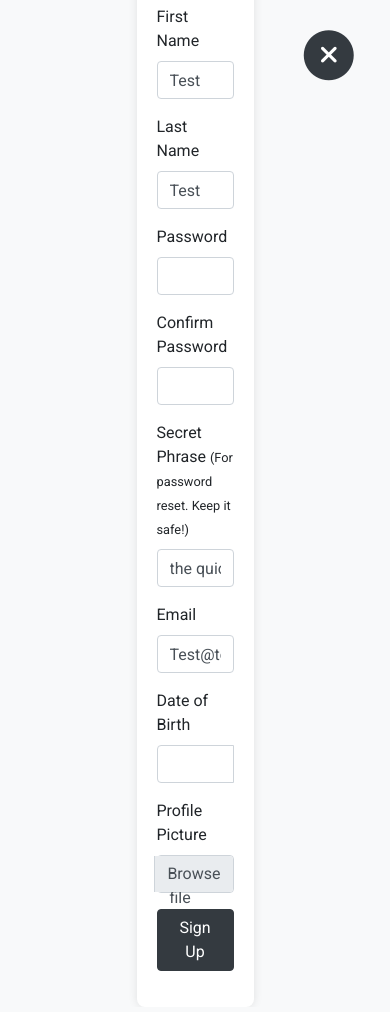
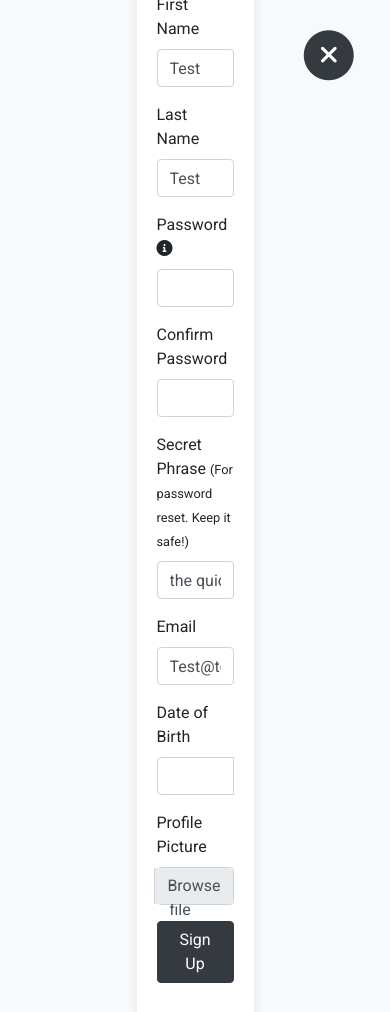
Before and after one commit to OptimaLPro/AthletiLink, a website: page SignUp.html in a window 390 px wide. Drawn offline with nearby package versions, Linux system fonts and the light colour scheme.

Commit message:
signup - added popover for password instructions

```diff
--- a/SignUp.html
+++ b/SignUp.html
@@ -8,6 +8,10 @@
   <link rel="icon" type="image/x-icon" href="/assets/images/Favicon/Regular/favicon-32x32.png" />
   <link href="https://fonts.googleapis.com/css2?family=Roboto:wght@400;700&display=swap" rel="stylesheet" />
   <script src="https://code.jquery.com/jquery-3.6.4.min.js"></script>
+  <script src="https://cdnjs.cloudflare.com/ajax/libs/popper.js/1.11.0/umd/popper.min.js"
+    integrity="sha384-b/U6ypiBEHpOf/4+1nzFpr53nxSS+GLCkfwBdFNTxtclqqenISfwAzpKaMNFNmj4"
+    crossorigin="anonymous"></script>
+  <script src="https://stackpath.bootstrapcdn.com/bootstrap/4.3.1/js/bootstrap.min.js"></script>
   <link rel="stylesheet" href="https://stackpath.bootstrapcdn.com/bootstrap/4.3.1/css/bootstrap.min.css" />
   <link rel="stylesheet"
     href="https://cdnjs.cloudflare.com/ajax/libs/bootstrap-datepicker/1.9.0/css/bootstrap-datepicker.min.css" />
@@ -58,9 +62,13 @@
 
         <!-- Password -->
         <div class="form-group col-md-6">
-          <label for="password">Password</label>
-          <input type="password" id="password" name="password" class="form-control" required  />
+          <label for="password">Password
+            <i class="fa fa-info-circle" data-toggle="popover" title="Password Format"
+              data-content="Password must be at least 6 characters long, include uppercase, lowercase, numbers, and special characters."></i>
+          </label>
+          <input type="password" id="password" name="password" class="form-control" required />
         </div>
+
         <!-- Confirm Password -->
         <div class="form-group col-md-6">
           <label for="confirmPassword">Confirm Password</label>
@@ -132,6 +140,11 @@
     var uploaded = false;
 
     $(document).ready(function () {
+      $('[data-toggle="popover"]').popover({
+        trigger: 'hover',
+        placement: 'top'
+      });
+
       $('#datepicker').datepicker({
         format: 'dd/mm/yyyy',
         "setDate": new Date(),
```
